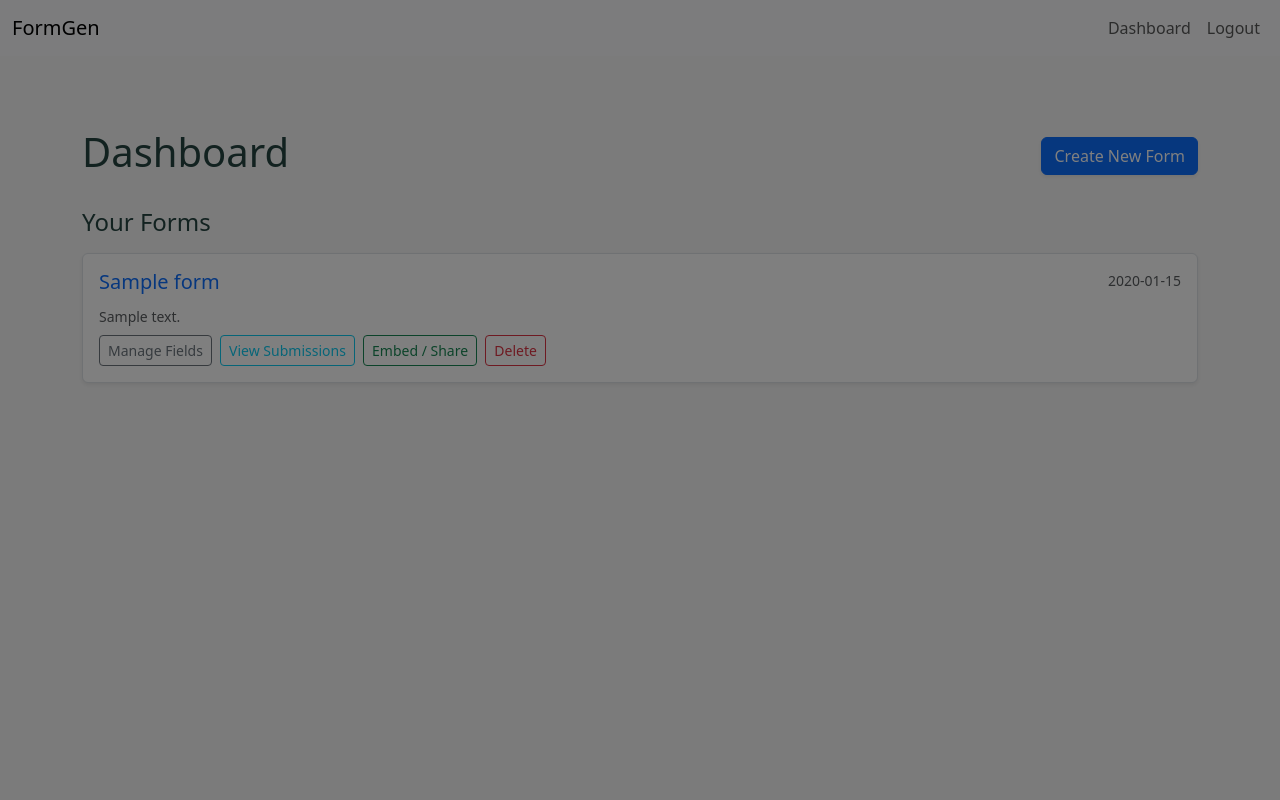
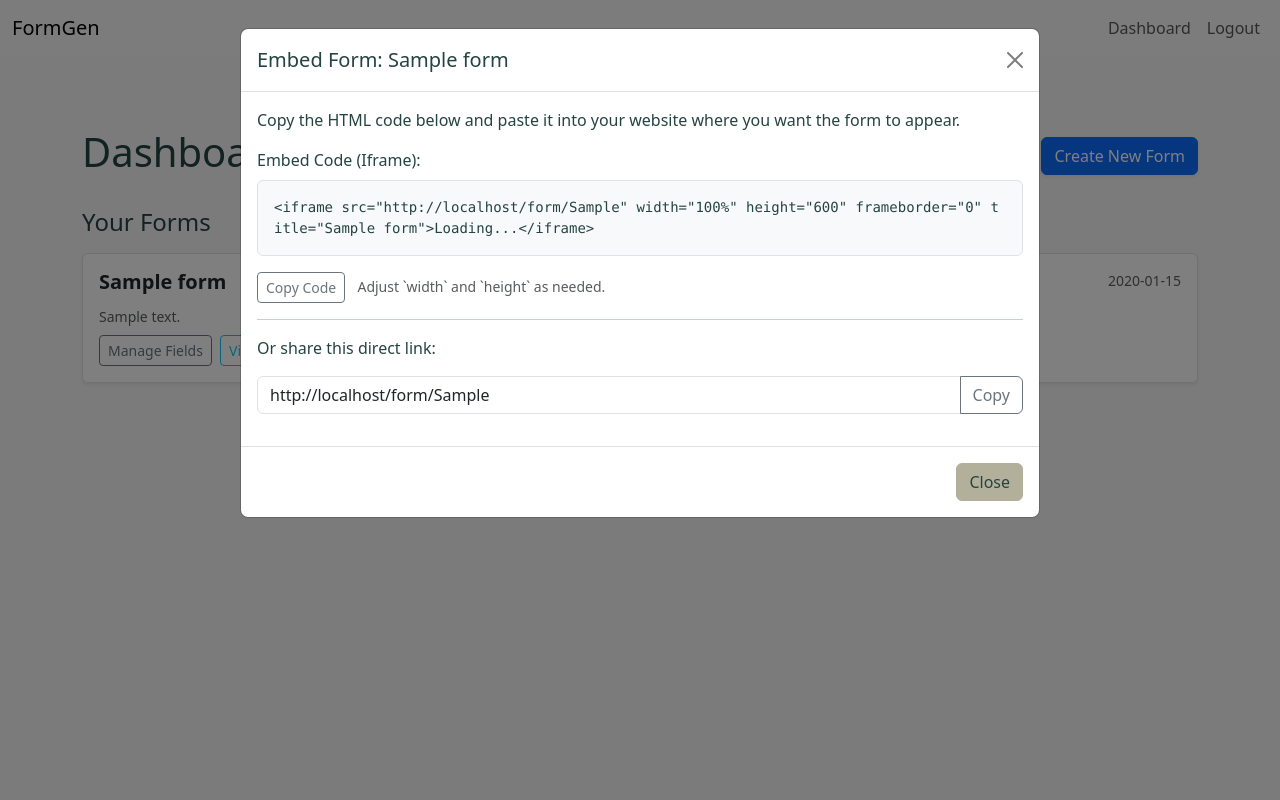
Before and after one commit to SirPelzy/form-generator, a Flask app: page /dashboard in a window 1280 px wide, after a click on "Embed / Share". Run offline with Flask 3, Linux system fonts and the light colour scheme; a user stored in the database is signed in; tables that the repository leaves empty hold one stand-in row (values such as "Sample post"); some libraries are stand-ins or nearby versions.

Commit message:
Update dashboard.html
revert here if issuess

```diff
--- a/templates/dashboard.html
+++ b/templates/dashboard.html
@@ -14,24 +14,24 @@
     {% if user_forms %}
       <div class="list-group">
         {% for form in user_forms %}
-          {# Use list-group-item for each form #}
-          <div class="list-group-item list-group-item-action_ flex-column align-items-start p-3 mb-3 border rounded shadow-sm"> {# Added padding, margin, border, shadow #}
+          {# --- Form Item Display --- #}
+          <div class="list-group-item list-group-item-action_ flex-column align-items-start p-3 mb-3 border rounded shadow-sm"> {# Using action_ to disable default link style if stretched-link is used, or remove it #}
             <div class="d-flex w-100 justify-content-between mb-2"> {# Added margin-bottom #}
-              <h5 class="mb-1"><a href="{{ url_for('edit_form', form_id=form.id) }}" class="text-decoration-none stretched-link">{{ form.title }}</a></h5> {# Stretched-link makes whole item clickable #}
+              {# Consider removing stretched-link if causing issues with buttons, use simple link #}
+              <h5 class="mb-1"><a href="{{ url_for('edit_form', form_id=form.id) }}" class="text-decoration-none text-dark fw-bold">{{ form.title }}</a></h5>
               <small class="text-muted flex-shrink-0 ms-3">{{ form.created_at.strftime('%Y-%m-%d') }}</small> {# Short date, shrink/margin #}
             </div>
             <p class="mb-2 text-muted small">{{ form.description or 'No description provided.' }}</p> {# Smaller text for description #}
-            {# Removed unique key display for cleaner look #}
-            {# <small class="text-muted">Unique Key: <code class="user-select-all">{{ form.unique_key }}</code></small> #}
-            <div class="mt-2 action-buttons"> {# Add class to potentially hide on item hover later #}
-                {# Consistent small outline buttons #}
-                <a href="{{ url_for('edit_form', form_id=form.id) }}" class="btn btn-sm btn-outline-secondary me-1 z-1 position-relative">Manage Fields</a> {# z-1 needed with stretched-link #}
-                <a href="{{ url_for('view_submissions', form_id=form.id) }}" class="btn btn-sm btn-outline-info me-1 z-1 position-relative">View Submissions</a>
-                <button type="button" class="btn btn-sm btn-outline-success me-1 z-1 position-relative" data-bs-toggle="modal" data-bs-target="#embedModal_{{ form.id }}">
+
+            <div class="mt-2 action-buttons"> {# Buttons group #}
+                {# Use position-relative z-1 on buttons ONLY if using stretched-link on the H5 anchor above #}
+                <a href="{{ url_for('edit_form', form_id=form.id) }}" class="btn btn-sm btn-outline-secondary me-1">Manage Fields</a>
+                <a href="{{ url_for('view_submissions', form_id=form.id) }}" class="btn btn-sm btn-outline-info me-1">View Submissions</a>
+                <button type="button" class="btn btn-sm btn-outline-success me-1" data-bs-toggle="modal" data-bs-target="#embedModal_{{ form.id }}">
                   Embed / Share
                 </button>
                 {# Delete Button Form #}
-                <form action="{{ url_for('delete_form', form_id=form.id) }}" method="POST" style="display: inline;" class="z-1 position-relative">
+                <form action="{{ url_for('delete_form', form_id=form.id) }}" method="POST" style="display: inline;">
                     <input type="hidden" name="csrf_token" value="{{ csrf_token() }}">
                     <button type="submit" class="btn btn-sm btn-outline-danger"
                             onclick="return confirm('Are you sure you want to delete the form \'{{ form.title }}\' and all its submissions? This cannot be undone.');">
@@ -41,11 +41,53 @@
             </div>
           </div>{# End list-group-item #}
 
-          {# --- Embed Modal Definition (Keep as is from previous step) --- #}
-          <div class="modal fade" id="embedModal_{{ form.id }}" ... >
-              {# ... Modal content ... #}
+          {# --- START: Full Embed Modal Definition (Inside the loop) --- #}
+          <div class="modal fade" id="embedModal_{{ form.id }}" tabindex="-1" aria-labelledby="embedModalLabel_{{ form.id }}" aria-hidden="true">
+            <div class="modal-dialog modal-lg">
+              <div class="modal-content">
+                <div class="modal-header">
+                  <h5 class="modal-title" id="embedModalLabel_{{ form.id }}">Embed Form: {{ form.title }}</h5>
+                  <button type="button" class="btn-close" data-bs-dismiss="modal" aria-label="Close"></button>
+                </div>
+                <div class="modal-body">
+                  {# --- START: Modal Body Content --- #}
+                  <p>Copy the HTML code below and paste it into your website where you want the form to appear.</p>
+
+                  {# Generate the full public URL for this specific form #}
+                  {% set public_form_url = url_for('public_form', form_key=form.unique_key, _external=True) %}
+                  {% set iframe_code = '<iframe src="' + public_form_url + '" width="100%" height="600" frameborder="0" title="' + form.title + '">Loading...' + '</iframe>' %}
+
+                  {# Display Iframe Code #}
+                  <div class="mb-3">
+                      <label for="embed-code-area_{{ form.id }}" class="form-label">Embed Code (Iframe):</label>
+                      <pre><code id="embed-code-area_{{ form.id }}" class="d-block p-3 bg-light border rounded" style="white-space: pre-wrap; word-break: break-all;">{{ iframe_code | escape }}</code></pre>
+                  </div>
+
+                  {# Copy Iframe Code Button #}
+                  <button id="copy-button_{{ form.id }}" class="btn btn-outline-secondary btn-sm" onclick="copyEmbedCode('embed-code-area_{{ form.id }}', this)">
+                      Copy Code
+                  </button>
+                  <small class="ms-2 text-muted">Adjust `width` and `height` as needed.</small>
+
+                  <hr>
+
+                  {# Display Direct Link #}
+                  <p class="mt-3">Or share this direct link:</p>
+                  <div class="input-group mb-3">
+                      <input type="text" class="form-control" value="{{ public_form_url }}" readonly id="direct-link-input_{{ form.id }}">
+                      <button class="btn btn-outline-secondary" type="button" id="copy-link-button_{{ form.id }}" onclick="copyDirectLink('direct-link-input_{{ form.id }}', this)">
+                          Copy
+                      </button>
+                  </div>
+                  {# --- END: Modal Body Content --- #}
+                </div>
+                <div class="modal-footer">
+                  <button type="button" class="btn btn-secondary" data-bs-dismiss="modal">Close</button>
+                </div>
+              </div>
+            </div>
           </div>
-          {# --- End Embed Modal Definition --- #}
+          {# --- END: Full Embed Modal Definition --- #}
 
         {% endfor %}{# End of the form loop #}
       </div>{# End list-group #}
@@ -58,10 +100,45 @@
 
 </div> {# End content-section #}
 
-{# --- JavaScript for Copy Button (Keep as is from previous step) --- #}
+{# --- JavaScript for Copy Buttons (Ensure this is present) --- #}
 <script>
-function copyEmbedCode(textAreaId, buttonElement) { /* ... */ }
-function copyDirectLink(inputId, buttonElement) { /* ... */ }
+function copyEmbedCode(textAreaId, buttonElement) {
+    const codeElement = document.getElementById(textAreaId);
+    const codeToCopy = codeElement.textContent || codeElement.innerText;
+    navigator.clipboard.writeText(codeToCopy).then(() => {
+        const originalText = buttonElement.innerText;
+        buttonElement.innerText = 'Copied!';
+        buttonElement.classList.add('btn-success');
+        buttonElement.classList.remove('btn-outline-secondary');
+        setTimeout(() => {
+            buttonElement.innerText = originalText;
+            buttonElement.classList.remove('btn-success');
+            buttonElement.classList.add('btn-outline-secondary');
+        }, 2000);
+    }).catch(err => {
+        console.error('Failed to copy embed code for ID ' + textAreaId + ':', err);
+        alert('Could not copy code automatically. Please select and copy manually.');
+    });
+}
+
+function copyDirectLink(inputId, buttonElement) {
+    const inputElement = document.getElementById(inputId);
+    const linkToCopy = inputElement.value;
+    navigator.clipboard.writeText(linkToCopy).then(() => {
+        const originalText = buttonElement.innerText;
+        buttonElement.innerText = 'Copied!';
+        buttonElement.classList.add('btn-success');
+        buttonElement.classList.remove('btn-outline-secondary');
+        setTimeout(() => {
+            buttonElement.innerText = originalText;
+            buttonElement.classList.remove('btn-success');
+            buttonElement.classList.add('btn-outline-secondary');
+        }, 2000);
+    }).catch(err => {
+        console.error('Failed to copy direct link for ID ' + inputId + ':', err);
+        alert('Could not copy link automatically. Please try selecting manually.');
+    });
+}
 </script>
 
 {% endblock content %}
```
